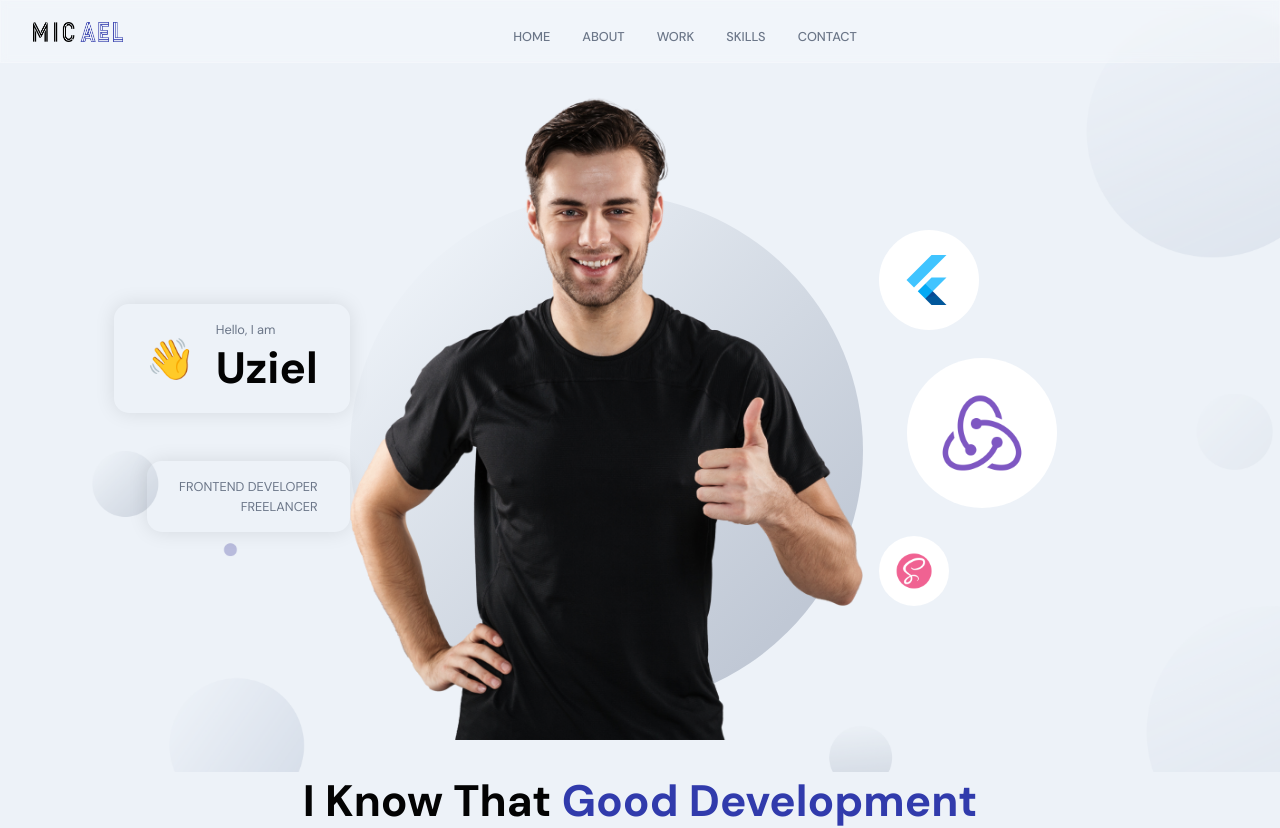
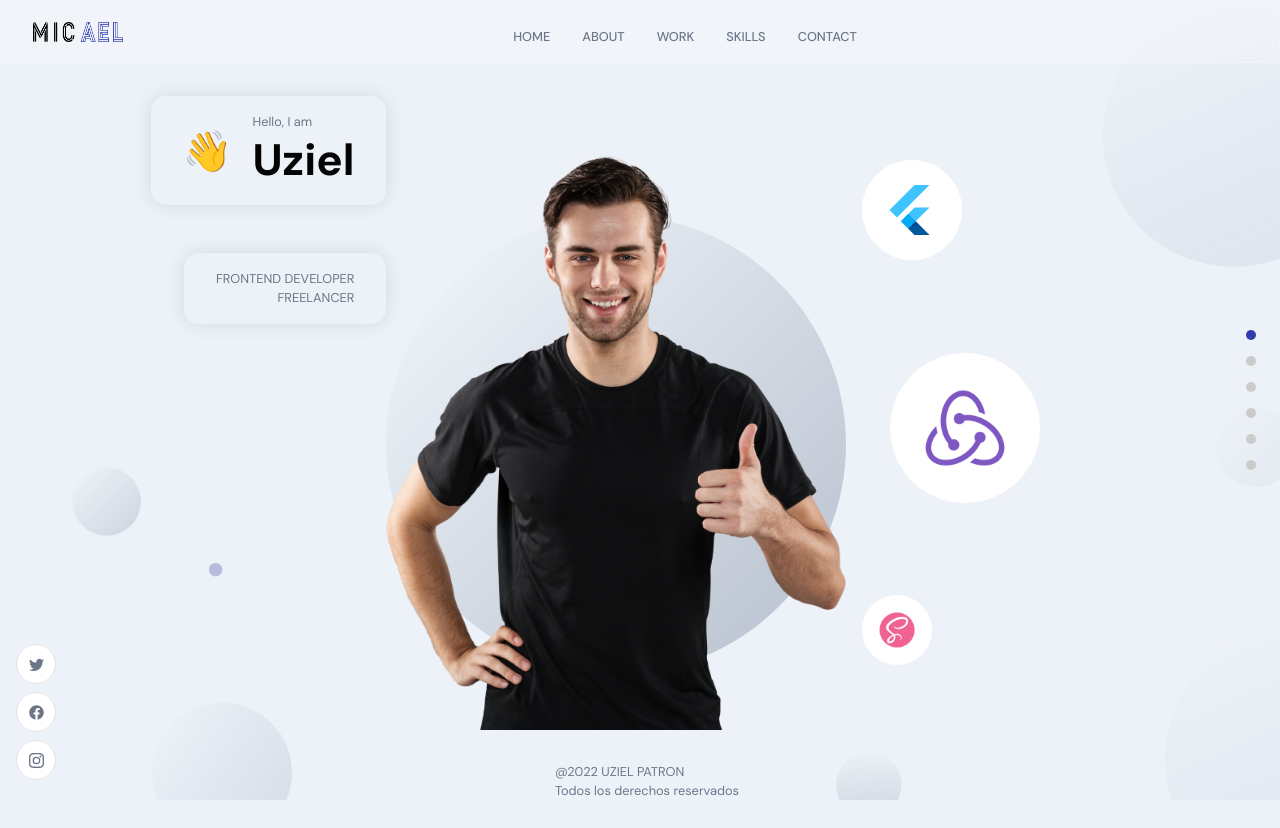
Before and after one commit to UzielPatron/portfolio_react, a React (Vite) app: page / in a window 1280 px wide. Shown: the top 828 px of the page. Built offline with nearby package versions, Linux system fonts and the light colour scheme.

Commit message:
higher order components

```diff
--- a/package.json
+++ b/package.json
@@ -15,7 +15,8 @@
     "node-sass": "^7.0.3",
     "react": "^18.2.0",
     "react-dom": "^18.2.0",
-    "react-icons": "^4.6.0"
+    "react-icons": "^4.6.0",
+    "url": "^0.11.0"
   },
   "devDependencies": {
     "@types/react": "^18.0.17",
--- /dev/null
+++ b/src/components/NavigationDots.jsx
@@ -0,0 +1,18 @@
+import React from 'react';
+
+const NavigationDots = ({ active }) => {
+  return (
+    <div className='app__navigation'>
+      {['home', 'about', 'work', 'skills', 'testimonials', 'contact'].map( (item, idx) => (
+          <a
+          key={ item + idx }
+          href={`#${item}`}
+          className='app__navigation-dot'
+          style={ active === item ? { backgroundColor: '#313BAC' } : {} }
+          />
+        ) )}
+    </div>
+  )
+}
+
+export default NavigationDots;
--- /dev/null
+++ b/src/components/SocialMedia.jsx
@@ -0,0 +1,21 @@
+import React from 'react';
+import { BsTwitter, BsInstagram } from 'react-icons/bs';
+import { FaFacebook } from 'react-icons/fa';
+
+const SocialMedia = () => {
+  return (
+    <div className='app__social'>
+      <div>
+        <BsTwitter />
+      </div>
+      <div>
+        <FaFacebook />
+      </div>
+      <div>
+        <BsInstagram />
+      </div>
+    </div>
+  )
+}
+
+export default SocialMedia
--- a/src/components/index.js
+++ b/src/components/index.js
@@ -1 +1,3 @@
 export { Navbar} from './Navbar/Navbar';
+export { default as NavigationDots } from './NavigationDots';
+export { default as SocialMedia } from './SocialMedia';
--- a/src/container/About/About.jsx
+++ b/src/container/About/About.jsx
@@ -1,10 +1,10 @@
 import React, { useState, useEffect } from 'react';
 import { motion } from 'framer-motion';
 
+import { AppWrap } from '../../wrapper';
 import { images } from '../../constants';
 import './About.scss';
 
-export const About = () => {
 const abouts = [
   {
     title: 'FrontEnd Development',
@@ -27,6 +27,9 @@
     imgUrl: images.about04
   },
 ]
+
+
+const About = () => {
 
   return (
     <>
@@ -58,3 +61,5 @@
     </>
   )
 }
+
+export default AppWrap(About, 'about')
--- a/src/container/Header/Header.jsx
+++ b/src/container/Header/Header.jsx
@@ -1,6 +1,7 @@
 import React from 'react';
 import { motion } from 'framer-motion';
 
+import { AppWrap } from '../../wrapper';
 import { images } from '../../constants';
 import './Header.scss';
 
@@ -16,9 +17,9 @@
   }
 }
 
-export const Header = () => {
+const Header = () => {
   return (
-    <div id="home" className="app__header app__flex">
+    <div className="app__header app__flex">
       <motion.div
         whileInView={{ x: [ -100, 0 ], opacity: [ 0, 1] }}
         transition={{ duration: .5 }}
@@ -70,3 +71,6 @@
     </div>
   )
 }
+
+
+export default AppWrap(Header, 'home');
--- a/src/container/index.js
+++ b/src/container/index.js
@@ -1,6 +1,6 @@
-export { About } from './About/About';
+export { default as About } from './About/About';
 export { Footer } from './Footer/Footer';
-export { Header } from './Header/Header';
+export { default as Header } from './Header/Header';
 export { Skills } from './Skills/Skills';
 export { Testimonial } from './Testimonial/Testimonial';
 export { Work } from './Work/Work';
--- /dev/null
+++ b/src/wrapper/AppWrap.jsx
@@ -0,0 +1,24 @@
+import React from 'react';
+import { NavigationDots, SocialMedia } from '../components';
+
+const AppWrap = (Component, idName, classNames) => function HOC() {
+  return (
+    <div id={ idName } className={`app__container ${ classNames }`}>
+      <SocialMedia />
+
+      <div className='app__wrapper app__flex'>
+        <Component />
+
+        <div className='copright'>
+          <p className='p-text'>@2022 UZIEL PATRON</p>
+          <p className='p-text'>Todos los derechos reservados</p>
+        </div>
+      </div>
+
+      <NavigationDots active={ idName } />
+
+    </div>
+  )
+}
+
+export default AppWrap;
--- /dev/null
+++ b/src/wrapper/index.js
@@ -0,0 +1 @@
+export { default as AppWrap } from './AppWrap';
```
Also changed, not shown: src/client.js (added, +14 -0 lines), 2 other files (tests, documents, lock files or other folders). Lines whose indentation alone changed are shown as unchanged.
